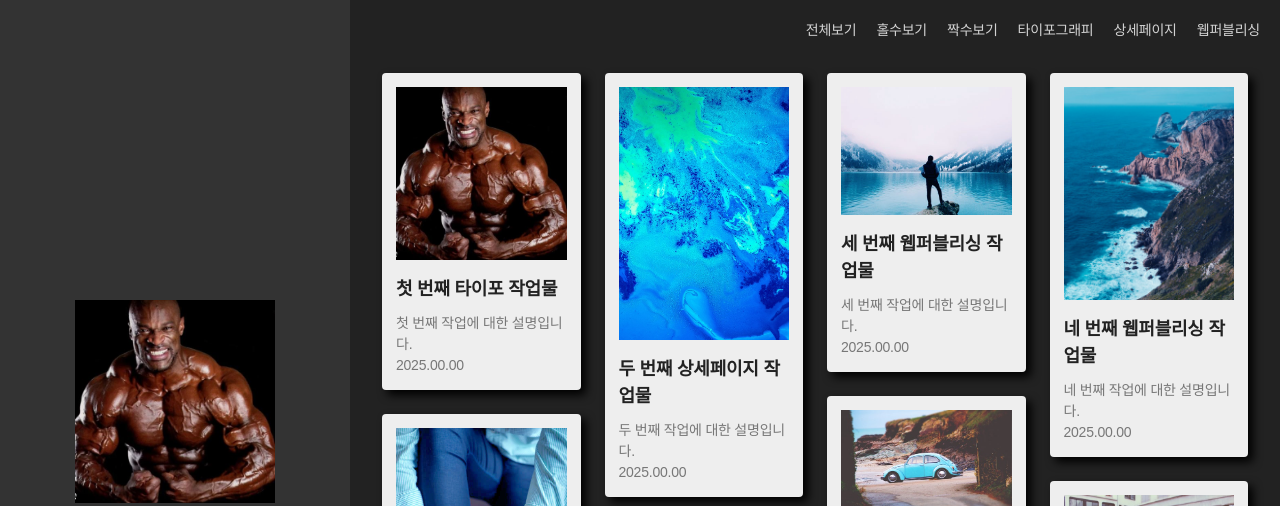
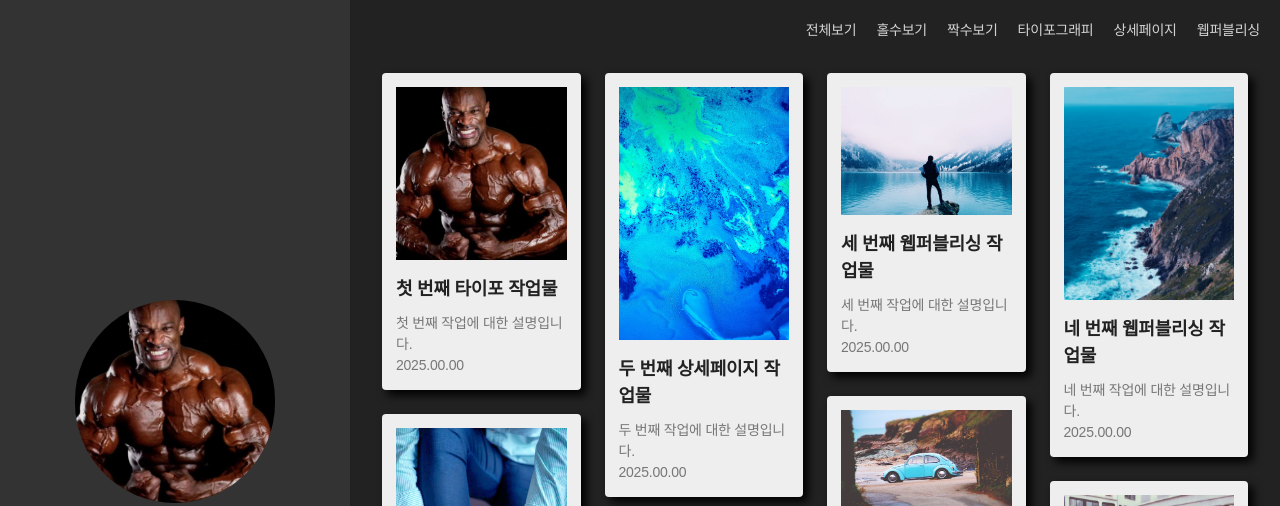
Before and after one commit to idonggyu/resposive-page, a plain HTML site: page index.html in a window 1280 px wide. Shown: the top 506 px of the page. Drawn offline with Linux system fonts and the light colour scheme.

Commit message:
왕을 내 마음에

```diff
--- a/css/style.css
+++ b/css/style.css
@@ -56,6 +56,7 @@ img {
 .logo a img {
   width: 300px;
   transition: 0.5s;
+  border-radius: 360px;
 }
 .contact {
   position: relative;
```
